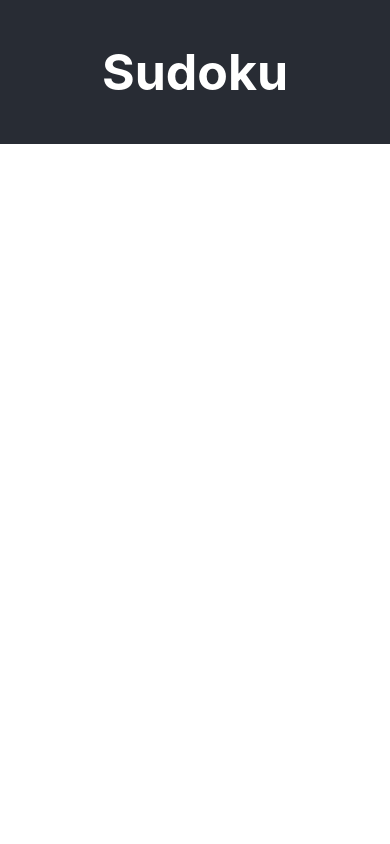
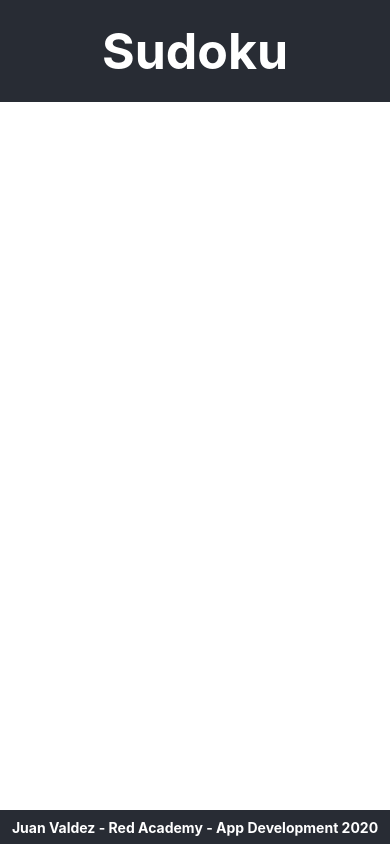
Before and after one commit to JuanTValdez/adp-2020-assignment-2, a React Native app: screen / in a window 390 px wide. Built offline with nearby package versions, Linux system fonts and the light colour scheme.

Commit message:
feat: footer inside header.js

```diff
--- a/App.js
+++ b/App.js
@@ -6,6 +6,13 @@ import { StyleSheet, Text, View, requireNativeComponent } from 'react-native';
 
 
 window.generator = generator;
+
+function generatePuzzle(){
+
+
+}
+
+
 
 export default function App() {
 
--- a/package.json
+++ b/package.json
@@ -8,6 +8,7 @@
     "eject": "expo eject"
   },
   "dependencies": {
+    "@material-ui/core": "^4.9.4",
     "expo": "~36.0.0",
     "react": "~16.9.0",
     "react-dom": "~16.9.0",
--- a/src/header.js
+++ b/src/header.js
@@ -1,6 +1,12 @@
 import React from 'react';
-import { StyleSheet, View, Text } from 'react-native';
+import { StyleSheet, View, Text,  } from 'react-native';
 import Layout from './layout.js'
+import { setWorldAlignment } from 'expo/build/AR';
+import { AuthSession } from 'expo';
+
+
+
+
 
 export default function Title(){
 
@@ -9,6 +15,7 @@ export default function Title(){
 
 
          <Text style={styles.title}>Sudoku</Text>
+         <Text style={styles.footer}>Juan Valdez - Red Academy - App Development 2020</Text>
 
         </View>
       );
@@ -23,8 +30,19 @@ const styles = StyleSheet.create({
       fontSize: 50,
       fontWeight: 'bold',
       textAlign: 'center',
-      padding: Layout.height / 20,
+      padding: Layout.height / 40,
 
+
+    },
+    footer:{
+      backgroundColor: '#282c34',
+      paddingVertical: Layout.height / 100,
+      width: Layout.width,
+      position: 'fixed',
+      bottom: 0,
+      color: 'white',
+      fontWeight: 'bold',
+      textAlign: 'center',
 
     }
   });
```
Also changed, not shown: 1 other file (tests, documents, lock files or other folders).
